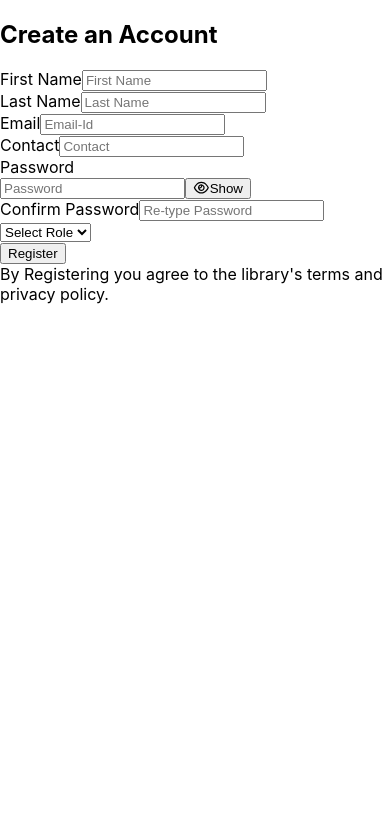
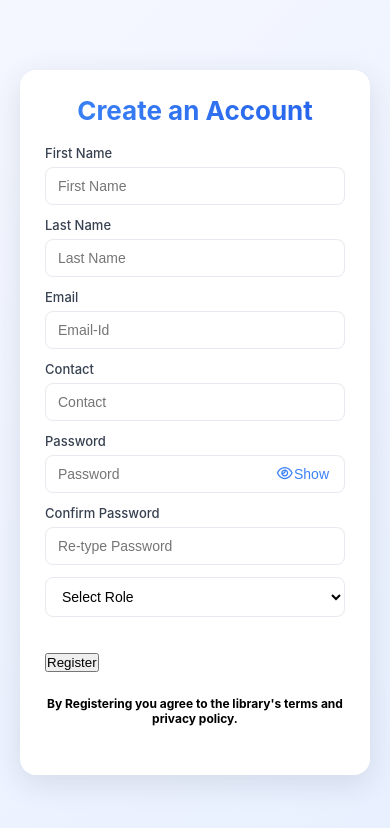
Before and after one commit to Shreyash1107/LibraryApplication, a React (Create React App) app: page / in a window 390 px wide. Shown: the top 828 px of the page. Built offline with nearby package versions, Linux system fonts and the light colour scheme.

Commit message:
Completed UI Part and Applied CSS will be working on modifying styling for Form

```diff
--- a/src/Components/Register.js
+++ b/src/Components/Register.js
@@ -1,6 +1,7 @@
 import { faEye } from "@fortawesome/free-regular-svg-icons";
 import { FontAwesomeIcon } from "@fortawesome/react-fontawesome";
 import { useState } from "react"
+import "./register.css";
 const RegisterComponent = () => {
     const [reg, setReg] = useState({
         firstName: "",
@@ -28,7 +29,7 @@ const RegisterComponent = () => {
         event.preventDefault();
     }
     return (<>
-        <div classsName="wrapper">
+        <div className="register-page">
             <div className="register-card">
                 <div className="register-header">
                     <h2 className="register-title">Create an Account</h2>
@@ -84,7 +85,7 @@ const RegisterComponent = () => {
                         <div className="field full-width">
                             <label htmlFor="role" className="label">
                                 <select name="role" value={reg.role} onChange={handleFormFields}>
-                                    <option value="">Select Role</option>
+                                    <option value="" disabled>Select Role</option>
                                     <option value="admin">Admin</option>
                                     <option value="user">Student</option>
                                     <option value="user">Librarian</option>
@@ -97,7 +98,7 @@ const RegisterComponent = () => {
                             </button>
                         </div>
                         <div className="small-muted">
-                            By Registering you agree to the library's terms and privacy policy.
+                            <b>By Registering you agree to the library's terms and privacy policy.</b>
                         </div>
                     </div>
                 </div>
--- a/src/Components/register.css
+++ b/src/Components/register.css
@@ -0,0 +1,241 @@
+* {
+    box-sizing: border-box;
+    margin: 0;
+    padding: 0;
+}
+
+:root {
+    --bg-start: #f5f7ff;
+    --bg-end: #e8f0ff;
+    --card-bg: #ffffff;
+    --muted: #6b7280;
+    --text: #1f2937;
+    --border: #e6e9ef;
+    --danger: #dc2626;
+    --primary-1: #3b82f6;
+    --primary-2: #2563eb;
+    --focus-ring: rgba(59, 130, 246, 0.3);
+    --shadow-lg: 0 8px 30px rgba(37, 49, 63, 0.12);
+}
+
+.register-page {
+    display: flex;
+    align-items: center;
+    justify-content: center;
+    min-height: 100vh;
+    background: linear-gradient(135deg, var(--bg-start), var(--bg-end));
+    padding: 20px;
+}
+
+.register-card {
+    width: 100%;
+    max-width: 600px;
+    background: var(--card-bg);
+    border-radius: 16px;
+    box-shadow: var(--shadow-lg);
+    padding: 36px;
+    color: var(--text);
+    border: 1px solid rgba(255, 255, 255, 0.4);
+    backdrop-filter: blur(10px);
+    animation: fadeIn 0.6s ease-out;
+    transition: transform 0.25s ease, box-shadow 0.25s ease;
+}
+
+.register-card:hover {
+    transform: translateY(-4px);
+    box-shadow: 0 12px 40px rgba(37, 49, 63, 0.18);
+}
+
+.register-header {
+    text-align: center;
+    margin-bottom: 24px;
+}
+
+.register-title {
+    margin: 0;
+    font-size: 26px;
+    font-weight: 700;
+    background: linear-gradient(90deg, var(--primary-1), var(--primary-2));
+    margin-bottom: 19px;
+    -webkit-background-clip: text;
+    -webkit-text-fill-color: transparent;
+}
+
+.register-sub {
+    margin-top: 8px;
+    color: var(--muted);
+    font-size: 14px;
+}
+
+.register-grid {
+    display: grid;
+    grid-template-columns: 1fr 1fr;
+    gap: 14px;
+    margin-bottom: 18px;
+}
+
+.field {
+    display: flex;
+    flex-direction: column;
+}
+
+.full-width {
+    grid-column: 1 / -1;
+}
+
+.label {
+    font-size: 13px;
+    color: #374151;
+    margin-bottom: 6px;
+    font-weight: 500;
+    text-align: left;
+}
+
+.input,
+input,
+select {
+    width: 100%;
+    padding: 10px 12px;
+    border-radius: 8px;
+    border: 1px solid var(--border);
+    font-size: 14px;
+    background: #fff;
+    outline: none;
+    transition: border-color 0.2s, box-shadow 0.2s;
+}
+
+.input:focus,
+input:focus,
+select:focus {
+    border-color: var(--primary-1);
+    box-shadow: 0 0 0 3px var(--focus-ring);
+}
+
+.input-error {
+    border-color: #f87171;
+    background: #fff5f5;
+}
+
+.password-row {
+    display: flex;
+    align-items: center;
+    position: relative;
+}
+
+.password-row input {
+    flex: 1;
+}
+
+.password-toggle {
+    position: absolute;
+    right: 10px;
+    font-size: 14px;
+    cursor: pointer;
+    color: var(--primary-1);
+    background: transparent;
+    border: none;
+    padding: 4px 6px;
+    border-radius: 6px;
+    transition: color 0.2s, background 0.2s;
+}
+
+.password-toggle:hover {
+    background: rgba(59, 130, 246, 0.08);
+    color: var(--primary-2);
+}
+
+.actions {
+    display: flex;
+    justify-content: flex-end;
+    gap: 10px;
+    margin-top: 18px;
+}
+
+.btn {
+    padding: 10px 16px;
+    border-radius: 8px;
+    border: none;
+    cursor: pointer;
+    font-weight: 600;
+    font-size: 14px;
+    transition: transform 0.2s, box-shadow 0.2s;
+}
+
+.btn.primary {
+    background-color: #4682B4;
+    color: #fff;
+    border: 1px solid rgba(0, 0, 0, 0.04);
+}
+
+.btn.primary:hover {
+    background-color: #5A9BD5;
+    box-shadow: 0 4px 12px rgba(70, 130, 180, 0.25);
+    transform: translateY(-2px);
+}
+
+
+.primary:hover {
+    box-shadow: 0 4px 12px rgba(59, 130, 246, 0.25);
+    transform: translateY(-2px);
+}
+
+.outline {
+    background: #fff;
+    border: 1px solid var(--border);
+    color: #374151;
+}
+
+.outline:hover {
+    border-color: var(--primary-1);
+    color: var(--primary-1);
+}
+
+.small-muted {
+    font-size: 12px;
+    color: black;
+    margin-top: 12px;
+    text-align: center;
+    font-weight: bold;
+}
+
+.hint,
+.error-text {
+    font-size: 12px;
+    margin-top: 6px;
+    min-height: 18px;
+}
+
+.hint {
+    color: var(--muted);
+}
+
+.error-text {
+    color: var(--danger);
+}
+
+@keyframes fadeIn {
+    from {
+        opacity: 0;
+        transform: translateY(10px);
+    }
+
+    to {
+        opacity: 1;
+        transform: translateY(0);
+    }
+}
+
+@media (max-width: 720px) {
+    .register-grid {
+        grid-template-columns: 1fr;
+        gap: 12px;
+    }
+
+    .register-card {
+        padding: 24px;
+    }
+
+    .actions {
+        justify-content: space-between;
+    }
+}
```
